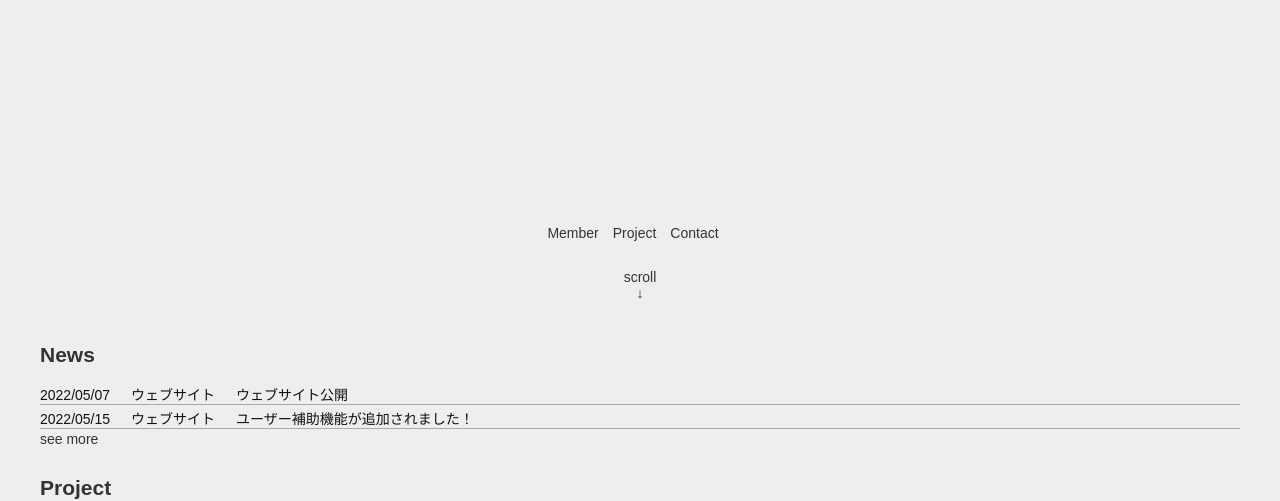
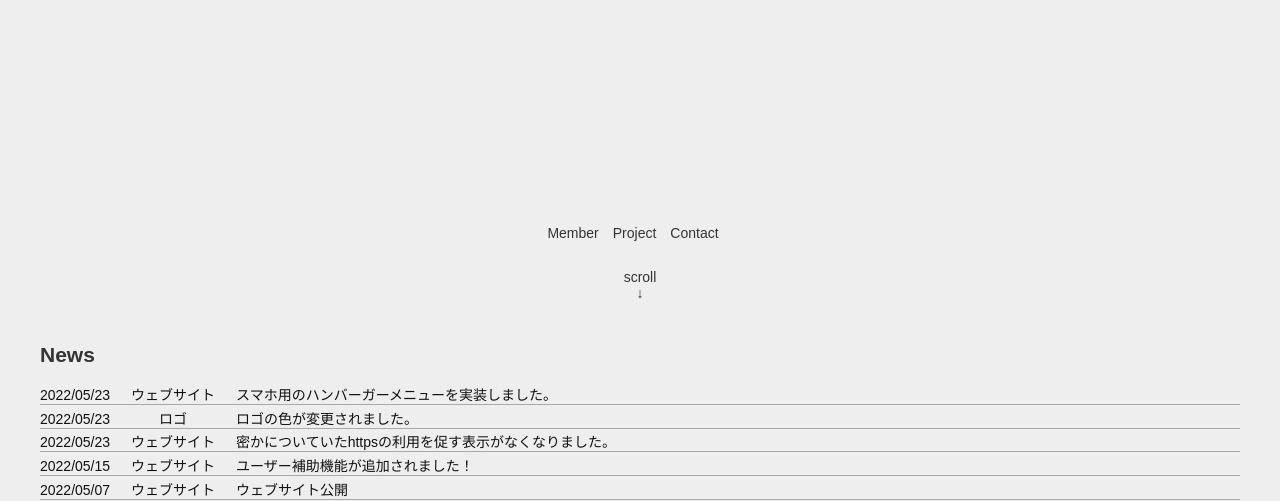
Before and after one commit to furikake-aoi/suisei, a plain HTML site: page index.html in a window 1280 px wide. Shown: the part 457-958 px from the top of the page. Drawn offline with Linux system fonts and the light colour scheme.

Commit message:
2022052312

```diff
--- a/index.html
+++ b/index.html
@@ -60,8 +60,11 @@
 <h2>News</h2>
 <div>
 <ul>
-<li><a href="/news/2022-05-07-01.html"><span>2022/05/07</span><span class="kind">ウェブサイト</span><br class="cp"><span>ウェブサイト公開</span></a></li>
-<li><a href="/news/2022-05-15-01.html"><span>2022/05/15</span><span class="kind">ウェブサイト</span><br class="cp"><span>ユーザー補助機能が追加されました！</span></a></li>
+<li><a href="/news/0005.html"><span>2022/05/23</span><span class="kind">ウェブサイト</span><br class="cp"><span>スマホ用のハンバーガーメニューを実装しました。</span></a></li>
+<li><a href="/news/0004.html"><span>2022/05/23</span><span class="kind">ロゴ</span><br class="cp"><span>ロゴの色が変更されました。</span></a></li>
+<li><a href="/news/0003.html"><span>2022/05/23</span><span class="kind">ウェブサイト</span><br class="cp"><span>密かについていたhttpsの利用を促す表示がなくなりました。</span></a></li>
+<li><a href="/news/0002.html"><span>2022/05/15</span><span class="kind">ウェブサイト</span><br class="cp"><span>ユーザー補助機能が追加されました！</span></a></li>
+<li><a href="/news/0001.html"><span>2022/05/07</span><span class="kind">ウェブサイト</span><br class="cp"><span>ウェブサイト公開</span></a></li>
 <li><a href="/news/">see more</a></li>
 </ul>
 </div>
```
